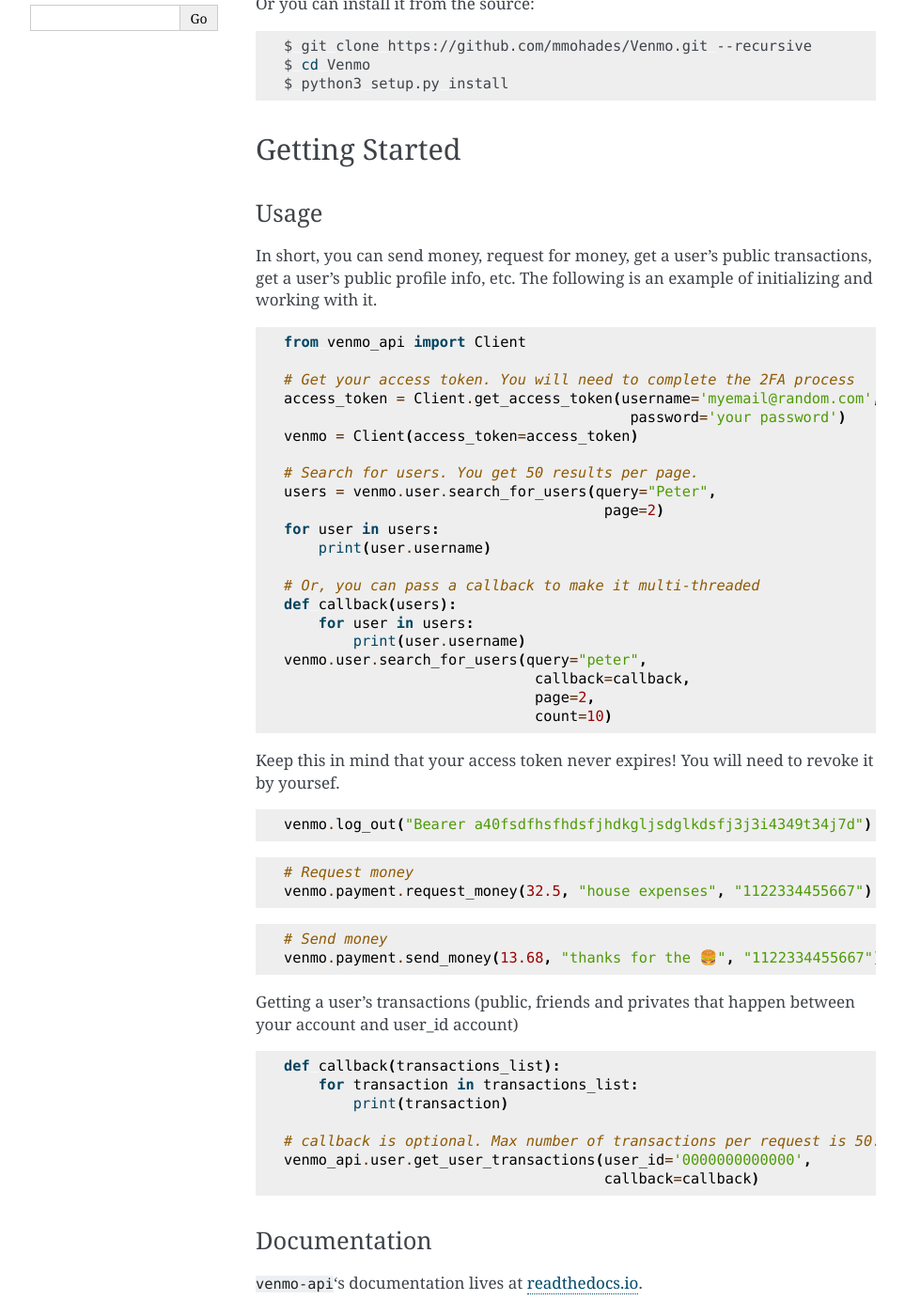
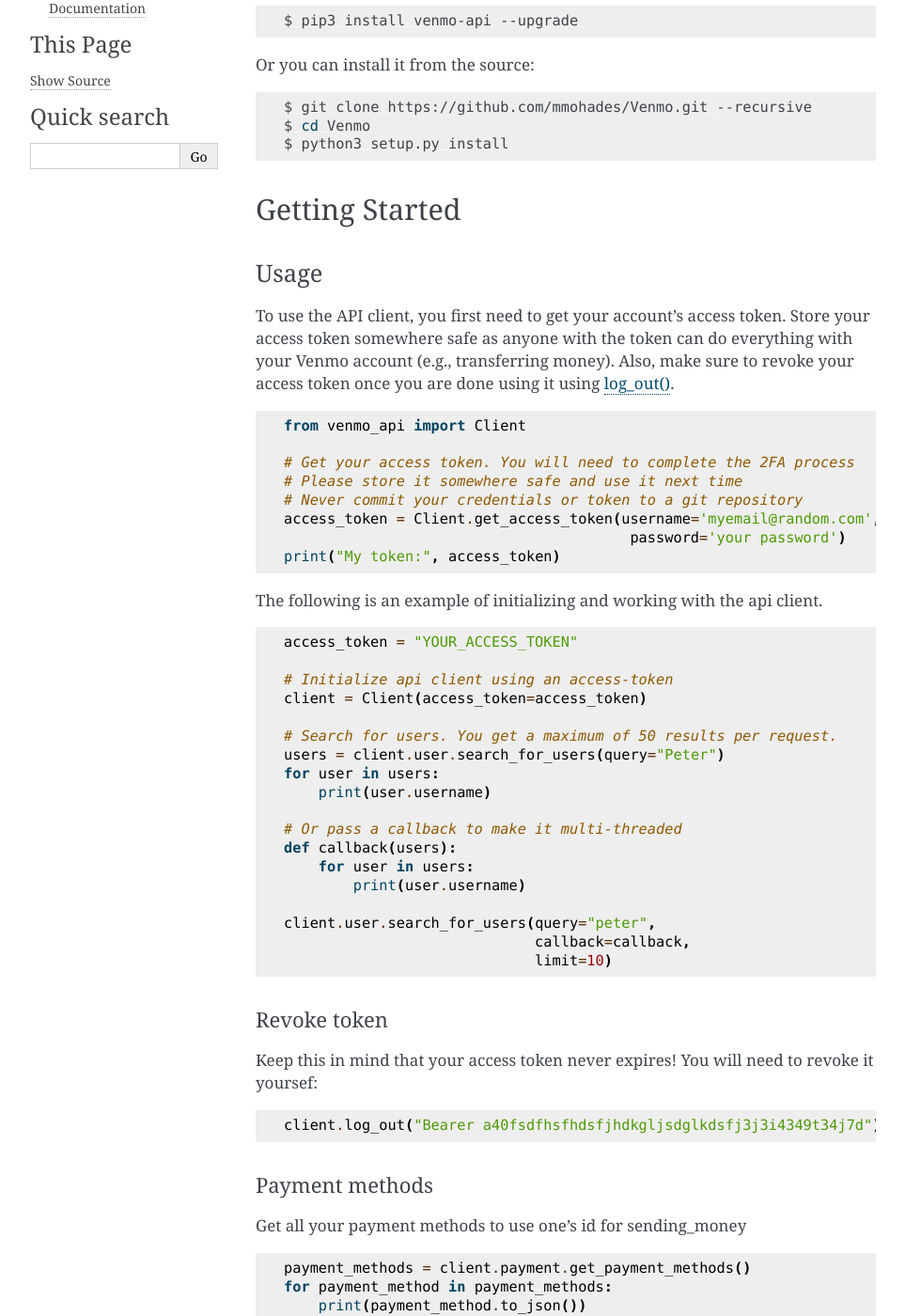
Before and after one commit to mmohades/Venmo, a Sphinx documentation site: the page built from docs/index.rst, in a window 1280 px wide and 1400 px high, scrolled down 411 px. Shown: the whole window at 94% size, without its empty margins (148-1111 px from the left). Built offline with Sphinx 7.4.7, drawn with Linux system fonts in a browser that asks for light colours; some of the changed text lies outside the part shown.

Commit message:
updated docs

```diff
--- a/docs/index.rst
+++ b/docs/index.rst
@@ -1,7 +1,8 @@
 
 Venmo API
-=================================
+=========
 
+Disclaimer: This is an individual effort and is not PayPal/Venmo sponsored or maintained.
 
 Introduction
 ------------
@@ -31,49 +32,82 @@
 Usage
 ^^^^^
 
-In short, you can send money, request for money, get a user's public transactions, get a user's public profile info, etc. The following is an example of initializing and working with it.
+To use the API client, you first need to get your account's access token. Store your access token somewhere safe as anyone with the token can do everything with your Venmo account (e.g., transferring money). Also, make sure to revoke your access token once you are done using it using `log_out() <#revoke-token>`_.
 
 .. code-block:: python
 
    from venmo_api import Client
 
    # Get your access token. You will need to complete the 2FA process
+   # Please store it somewhere safe and use it next time
+   # Never commit your credentials or token to a git repository
    access_token = Client.get_access_token(username='myemail@random.com',
                                            password='your password')
-   venmo = Client(access_token=access_token)
+   print("My token:", access_token)
 
-   # Search for users. You get 50 results per page.
-   users = venmo.user.search_for_users(query="Peter",
-                                        page=2)
+The following is an example of initializing and working with the api client.
+
+.. code-block:: python
+
+   access_token = "YOUR_ACCESS_TOKEN"
+
+   # Initialize api client using an access-token
+   client = Client(access_token=access_token)
+
+   # Search for users. You get a maximum of 50 results per request.
+   users = client.user.search_for_users(query="Peter")
    for user in users:
        print(user.username)
 
-   # Or, you can pass a callback to make it multi-threaded
+   # Or pass a callback to make it multi-threaded
    def callback(users):
        for user in users:
            print(user.username)
-   venmo.user.search_for_users(query="peter",
+
+   client.user.search_for_users(query="peter",
                                 callback=callback,
-                                page=2,
-                                count=10)
+                                limit=10)
 
-Keep this in mind that your access token never expires! You will need to revoke it by yoursef.
+Revoke token
+""""""""""""
+
+Keep this in mind that your access token never expires! You will need to revoke it yoursef:
 
 .. code-block:: Python
 
-   venmo.log_out("Bearer a40fsdfhsfhdsfjhdkgljsdglkdsfj3j3i4349t34j7d")
+   client.log_out("Bearer a40fsdfhsfhdsfjhdkgljsdglkdsfj3j3i4349t34j7d")
+
+Payment methods
+"""""""""""""""
+
+Get all your payment methods to use one's id for sending_money
+
+.. code-block:: python
+
+   payment_methods = client.payment.get_payment_methods()
+   for payment_method in payment_methods:
+       print(payment_method.to_json())
+
+Sending or requesting money
+"""""""""""""""""""""""""""
 
 .. code-block:: python
 
    # Request money
-   venmo.payment.request_money(32.5, "house expenses", "1122334455667")
+   client.payment.request_money(32.5, "house expenses", "0000000000000000000")
+   # Send money (with default payment method)
+   client.payment.send_money(13.68, "thanks for the 🍔", "0000000000000000000")
 
-.. code-block:: python
+   # Send money (with the provided payment method id)
+   client.payment.send_money(amount=13.68,
+                             note="thanks for the 🍔",
+                             target_user_id="0000000000000000000",
+                             funding_source_id='9999999999999999999')
 
-   # Send money
-   venmo.payment.send_money(13.68, "thanks for the 🍔", "1122334455667")
+Transactions
+""""""""""""
 
-Getting a user's transactions (public, friends and privates that happen between your account and user_id account)
+Getting a user's transactions (only the ones that are visible to you, e.g, their ``public`` transactions)
 
 .. code-block:: python
 
@@ -82,8 +116,34 @@
            print(transaction)
 
    # callback is optional. Max number of transactions per request is 50.
-   venmo_api.user.get_user_transactions(user_id='0000000000000',
+   client.user.get_user_transactions(user_id='0000000000000000000',
                                         callback=callback)
+
+Friends list
+""""""""""""
+
+.. code-block:: python
+
+   # Get a user's friend's list
+   users = client.user.get_user_friends_list(user_id='0000000000000000000')
+   for user in users:
+       print(user)
+
+Pagination
+""""""""""
+
+Here is a pagination example:
+
+.. code-block:: python
+
+   # Get all the transactions possible (prints 50 per request until nothing has left)
+   transactions = client.user.get_user_transactions(user_id='0000000000000000000')
+   while transactions:
+       for transaction in transactions:
+           print(transaction)
+
+       print("\n" + "=" * 15 + "\n\tNEXT PAGE\n" + "=" * 15 + "\n")
+       transactions = transactions.get_next_page()
 
 Documentation
 ^^^^^^^^^^^^^
```
Also changed, not shown: README.md (+75 -25 lines).
